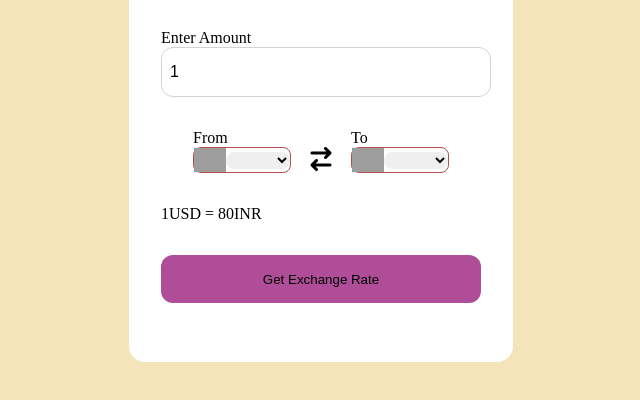
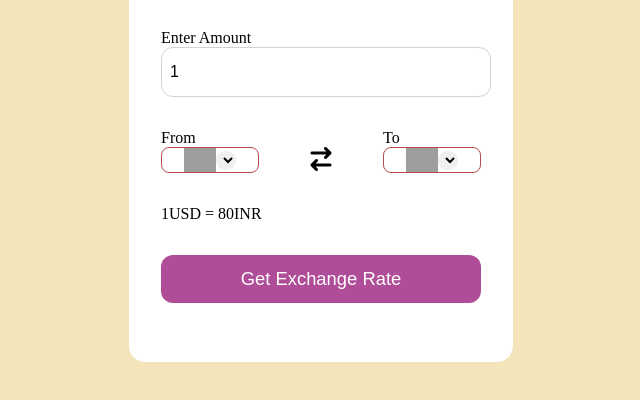
Before and after one commit to neeti-yadav/Currency-Converter, a plain HTML site: page index.html in a window 1280 px wide. Shown: the part 250-650 px from the top of the page, without its empty margins (319-959 px from the left). Drawn offline with Linux system fonts and the light colour scheme; grey boxes are pictures that could not be loaded.

Commit message:
23Nov2025:15:16

```diff
--- a/app.js
+++ b/app.js
@@ -0,0 +1 @@
+const BASE_URL =
--- a/style.css
+++ b/style.css
@@ -15,7 +15,7 @@ body{
     background-color: #fff;
     padding: 2em;
     border-radius: 1rem;
-    height: 45vh;
+    min-height: 45vh;
     width: 40vh;
 }
 
@@ -43,7 +43,7 @@ form input{
     display: flex;
     justify-content: space-between;
     align-items: center;
-    margin: 2rem;
+    margin-top: 2rem;
 
 
 }
@@ -53,8 +53,6 @@ form input{
     margin-top: 1rem;
 }
 
-
-
 .select-container img{
     max-width: 2rem;
 }
@@ -62,11 +60,15 @@ form input{
 .select-container{
     display: flex;
     width: 6rem;
-
     justify-content: center;
     align-items: center;
     border-radius: 0.5rem;
     border: 1px solid rgb(183, 77, 77);
+}
+
+.select-container select{
+    font-size: 1rem;
+    width: auto;
 }
 
 .msg{
@@ -76,5 +78,7 @@ form input{
 form button {
     height: 3rem;
     background-color: #af4d98;
-
+    color: #fff;
+    font-size: 1.15rem;
+    cursor: pointer;
 }
```
